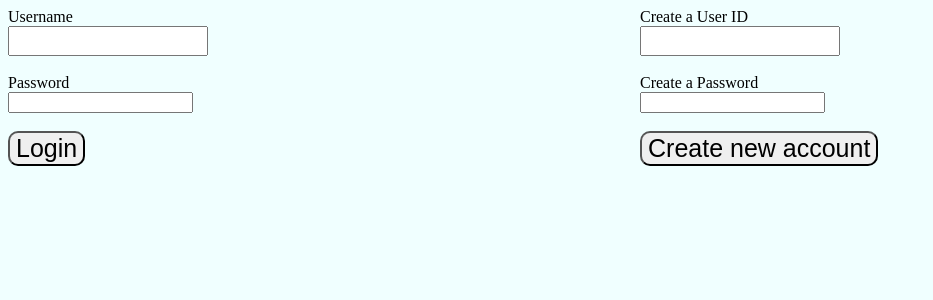
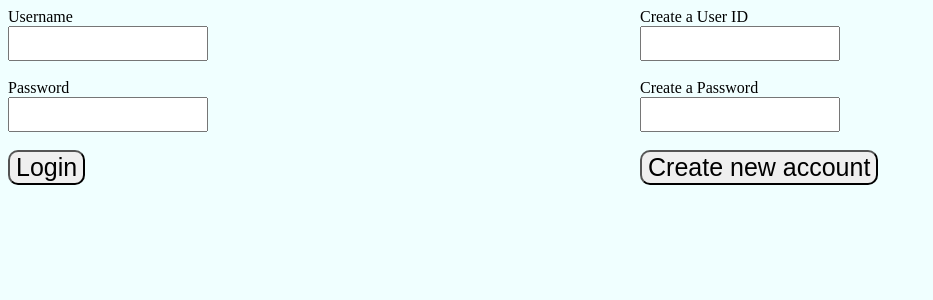
Before and after one commit to Hunter2073/CS-496, a PHP site: page /frontend/login.html in a window 1280 px wide. Shown: the top 300 px of the page, without its empty margins (0-933 px from the left). Run offline with PHP 8.4, Linux system fonts and the light colour scheme.

Commit message:
Edited some of the CSS files.

```diff
--- a/backend/index.html
+++ b/backend/index.html
@@ -1,12 +1,12 @@
 <html>
-<link rel="stylesheet" href="css/mycss.css">
+<link rel="stylesheet" href="../css/mycss.css">
 <h1 id=start>What would you like to do?</h1>
 <body>
 	<div id=mid class="row">
-		<form action="./frontend/playerProjSelect.php" id="leftcol" class="col">
+		<form action="../frontend/playerProjSelect" id="leftcol" class="col">
 			<button class="first">Play</button>
 		</form>
-		<form action="./frontend/login.html" id="rightcol" class="col">
+		<form action="../frontend/login.html" id="rightcol" class="col">
 			<button class="first">Create</button>
 		</form>
 	</div>
--- a/css/mycss.css
+++ b/css/mycss.css
@@ -2,16 +2,13 @@ h1{text-align: center;}
 
 button{border-radius: 10px;
     font-size: 25px;
-    cursor: pointer;
-    }
+    cursor: pointer;}
 
-button:hover{background-color: darkgray;
-}
+button:hover{background-color: darkgray;}
 
 .first{height: 60px;
     width: 125px;
-    align-content: center;
-    }
+    align-content: center;}
 
 #mid{text-align: center;}
 
@@ -20,11 +17,16 @@ body{background-color: azure;}
 .col{float:left;
     width: 50%;}
 
-input[type=text]{height: 30px;
+input[type=text]{height: 35px;
     width: 200px;
-    font-size: 16px;}
+    font-size: 18px;}
 
-input[type=checkbox]{align-content: center;
-}
+input[type=password]{height: 35px;
+    width: 200px;
+    font-size: 18px;}
+
+input[type=checkbox]{align-content: center;}
 
 input[type=checkbox]:hover{cursor: pointer;}
+
+.row #rightcol{float: right;}
```
Also changed, not shown: backend/screenBuilder.php (+7 -7 lines), css/sceneBuilder.css (added, +17 -0 lines), images/bookLogo.jpg (added).
